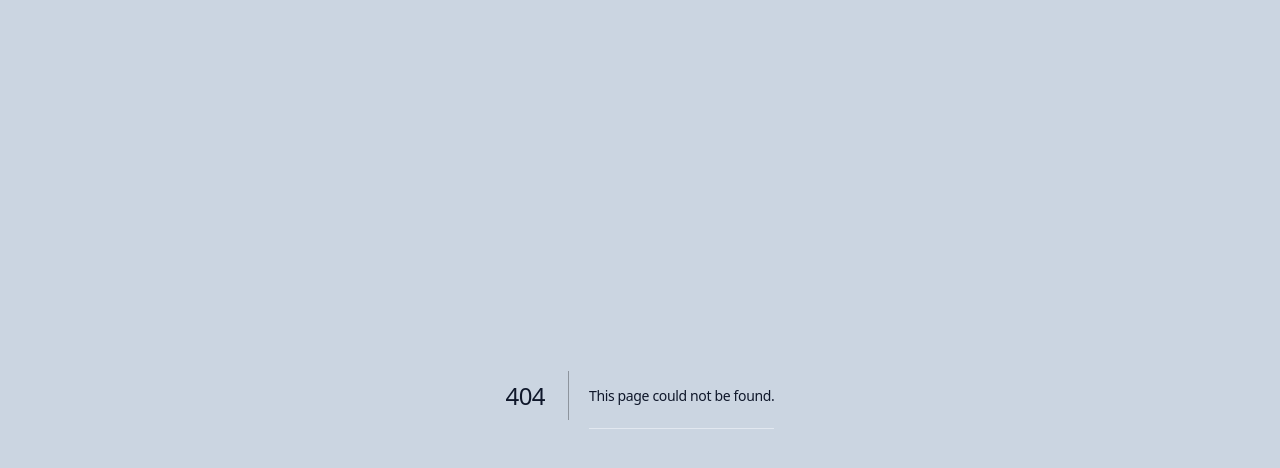
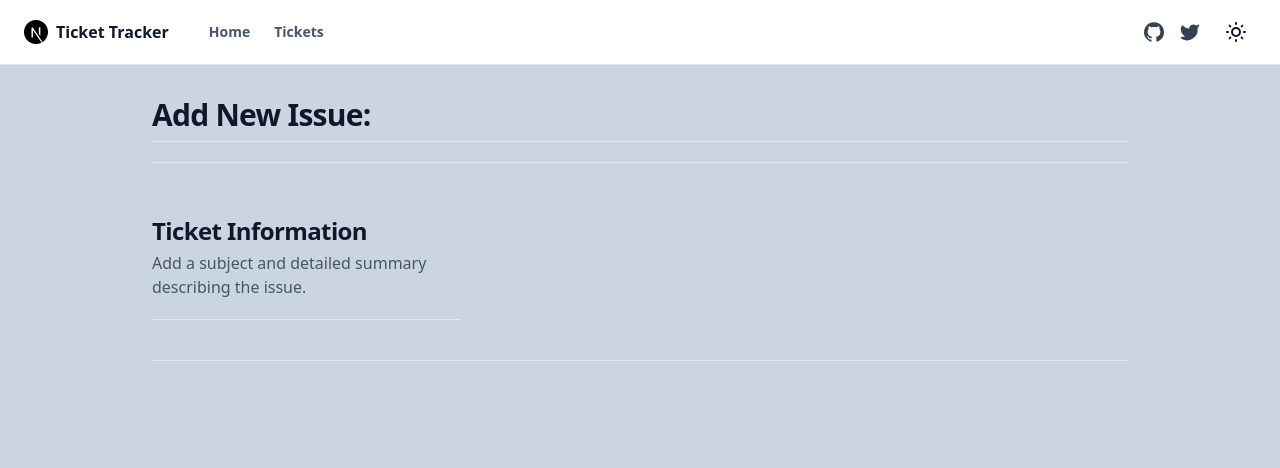
Before and after one commit to ronthetech/ticket-tracker, a Next.js app: page /tickets/new in a window 1280 px wide. Before the commit this address had no page. Shown: the top 468 px of the page. Built offline with nearby package versions, Linux system fonts and the light colour scheme.

Commit message:
feat: add new ticket page

```diff
--- /dev/null
+++ b/pages/tickets/new/index.tsx
@@ -0,0 +1,60 @@
+import { Layout } from "components/layout.tsx"
+import Head from "next/head"
+
+const NewTicketPage = () => {
+  return (
+    <Layout>
+      <Head>
+        <title>Ticket Tracker</title>
+        <meta name="description" content="Ticket Tracker" />
+        <meta name="viewport" content="width=device-width, initial-scale=1" />
+        <link rel="icon" href="/favicon.ico" />
+      </Head>
+      <section className="mx-auto flex max-w-5xl flex-col px-6 py-8">
+        {/* <h1 className="text-red-800">Tickets</h1> */}
+        <>
+          <div className="block">
+            <h2>Add New Issue:</h2>
+            <div className="py-2 lg:py-5">
+              <div className="border-t border-gray-200" />
+            </div>
+          </div>
+          <div className="mt-10 sm:mt-0">
+            <div className="md:grid md:grid-cols-3 md:gap-6">
+              <div className="md:col-span-1">
+                <div className="px-4 sm:px-0">
+                  <h3 className="text-slate-900 dark:text-slate-200">
+                    Ticket Information
+                  </h3>
+                  <p
+                    className="mt-1 text-base font-normal text-slate-600 dark:text-slate-400"
+                    id="form-description">
+                    Add a subject and detailed summary describing the issue.
+                  </p>
+                </div>
+
+                <div className="hidden sm:block" aria-hidden="true">
+                  <div className="py-5">
+                    <div className="border-t border-gray-200" />
+                  </div>
+                </div>
+              </div>
+
+              <div className="mt-5 md:col-span-2 md:mt-0">
+                {/* <NewTicketForm /> */}
+              </div>
+            </div>
+          </div>
+
+          <div className="hidden sm:block" aria-hidden="true">
+            <div className="py-5">
+              <div className="border-t border-gray-200" />
+            </div>
+          </div>
+        </>
+      </section>
+    </Layout>
+  )
+}
+
+export default NewTicketPage
```
